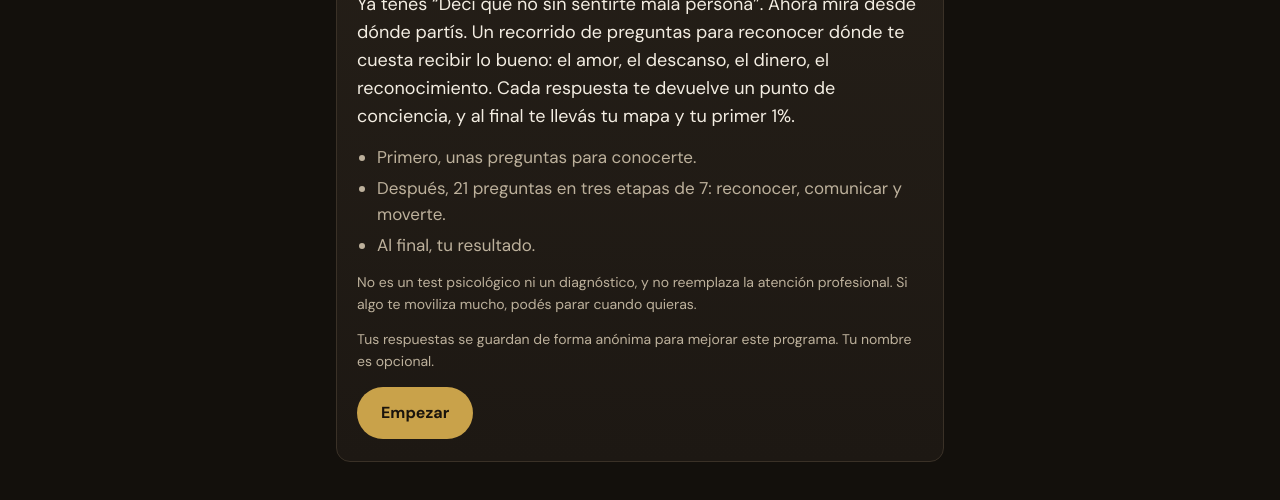
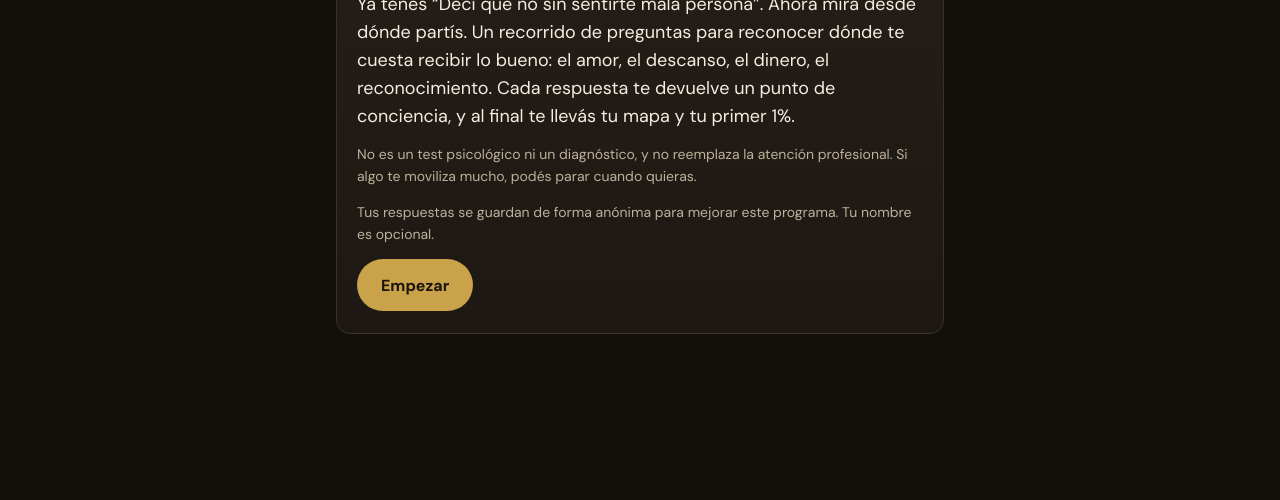
Before and after one commit to rodrigomarcocoach/rcmelsalto-web, a plain HTML site: page merecer/index.html in a window 1280 px wide. Shown: the part 208-708 px from the top of the page. Drawn offline with nearby package versions, Linux system fonts and the light colour scheme.

Commit message:
Merecer 21: quitar la lista de 3 pasos de la portada
Co-Authored-By: Claude Opus 5.5 <noreply@anthropic.com>
Claude-Session: https://claude.ai/code/session_01MLLrn31XFMCjhtpBMNSPGC

```diff
--- a/merecer/index.html
+++ b/merecer/index.html
@@ -634,7 +634,7 @@ function intencion(s){
 
 function vInicio(){
  var saved=Object.keys(S.a).length>0;
- app.appendChild(el('<section class="card hero"><p class="eyebrow">Tu regalo con el ebook · 21 minutos</p><h1>¿Qué creés que merecés?</h1><p class="lead">Ya tenés “Decí que no sin sentirte mala persona”. Ahora mirá desde dónde partís. Un recorrido de preguntas para reconocer dónde te cuesta recibir lo bueno: el amor, el descanso, el dinero, el reconocimiento. Cada respuesta te devuelve un punto de conciencia, y al final te llevás tu mapa y tu primer 1%.</p><ul class="mini"><li>Primero, unas preguntas para conocerte.</li><li>Después, 21 preguntas en tres etapas de 7: reconocer, comunicar y moverte.</li><li>Al final, tu resultado.</li></ul><p class="nota">No es un test psicológico ni un diagnóstico, y no reemplaza la atención profesional. Si algo te moviliza mucho, podés parar cuando quieras.</p><p class="nota">Tus respuestas se guardan de forma anónima para mejorar este programa. Tu nombre es opcional.</p><div class="row" id="btns"></div></section>'));
+ app.appendChild(el('<section class="card hero"><p class="eyebrow">Tu regalo con el ebook · 21 minutos</p><h1>¿Qué creés que merecés?</h1><p class="lead">Ya tenés “Decí que no sin sentirte mala persona”. Ahora mirá desde dónde partís. Un recorrido de preguntas para reconocer dónde te cuesta recibir lo bueno: el amor, el descanso, el dinero, el reconocimiento. Cada respuesta te devuelve un punto de conciencia, y al final te llevás tu mapa y tu primer 1%.</p><p class="nota">No es un test psicológico ni un diagnóstico, y no reemplaza la atención profesional. Si algo te moviliza mucho, podés parar cuando quieras.</p><p class="nota">Tus respuestas se guardan de forma anónima para mejorar este programa. Tu nombre es opcional.</p><div class="row" id="btns"></div></section>'));
  var b=document.getElementById("btns");
  if(saved){
   var c1=el('<button class="btn" type="button">Seguir donde quedé</button>');c1.onclick=function(){var f=flow();var last=f.filter(function(s){return S.a[s.id]!==undefined}).pop();go(last?last.id:"inicio");};b.appendChild(c1);
```
